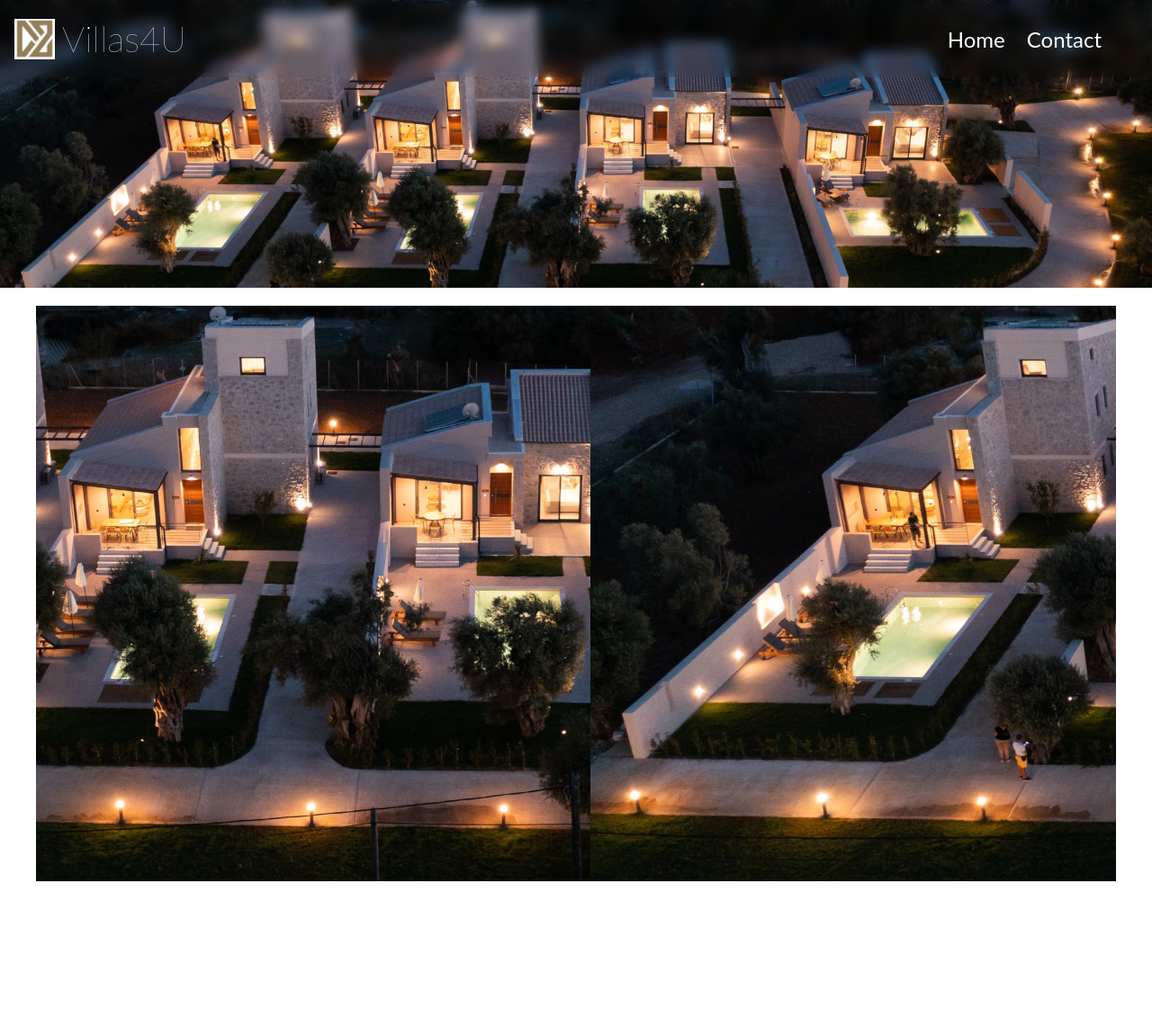
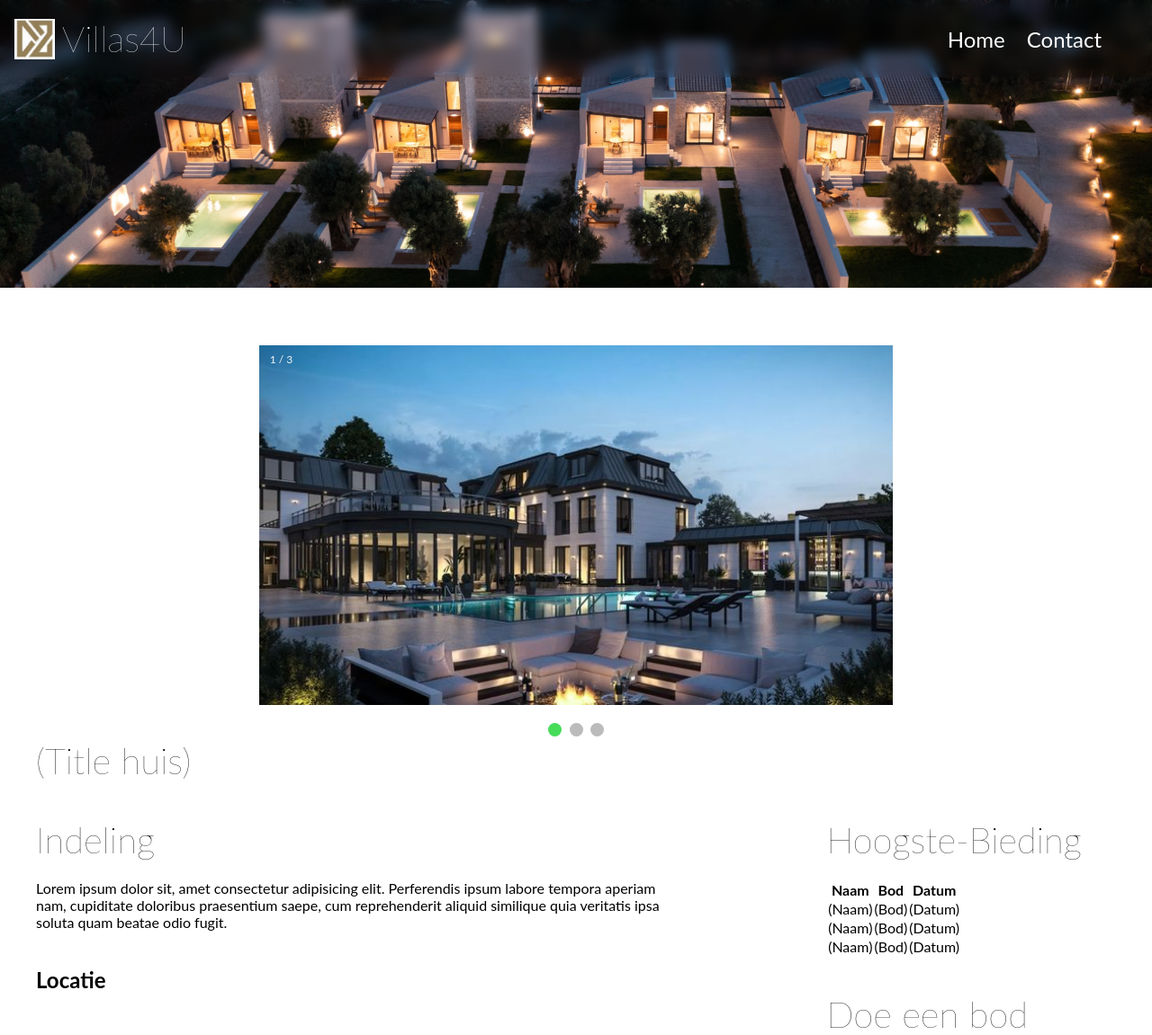
Before and after one commit to romanized/Villa-Te-Koop, a PHP site: page /HTML/view.html in a window 1280 px wide. Shown: the top 1151 px of the page at 90% size. Run offline with PHP 8.4, Linux system fonts and the light colour scheme; grey boxes are pictures that could not be loaded.

Commit message:
Snelle fix aan slideshow op view pagina

```diff
--- a/CSS/view.css
+++ b/CSS/view.css
@@ -5,108 +5,94 @@
 }
 
 /* Slide Show Start */
-
-.slider-frame {
-  overflow: hidden;
-  height: 800px;
-  width: 1200px;
-  margin: 20px auto;
+.mySlides {
+  display: none;
 }
 
-@-webkit-keyframes slide_animation {
-  0% {
-    left: 0px;
+img {
+  vertical-align: middle;
+  max-width: 100%;
+  height: 400px;
 }
-  10% {
-    left: 0px;
+
+.slideshow-container {
+  display: flex;
+  justify-content: center;
+  max-width: 100vw;
+  position: relative;
+  margin-top: 5%;
 }
-  20% {
-    left: 1200px;
+
+.prev,
+.next {
+  cursor: pointer;
+  position: absolute;
+  top: 50%;
+  width: auto;
+  padding: 16px;
+  margin-top: -22px;
+  color: white;
+  font-weight: bold;
+  font-size: 18px;
+  transition: 0.6s ease;
+  border-radius: 0 3px 3px 0;
+  user-select: none;
 }
-  30% {
-    left: 1200px;
+
+.next {
+  right: 0;
+  border-radius: 3px 0 0 3px;
 }
-  40% {
-    left: 2400px;
+
+.prev:hover,
+.next:hover {
+  background-color: rgba(0, 0, 0, 0.8);
 }
-  50% {
-    left: 2400px;
+
+.numbertext {
+  color: #f2f2f2;
+  font-size: 12px;
+  padding: 8px 12px;
+  position: absolute;
+  top: 0;
 }
-  60% {
-    left: 1200px;
+
+.dot {
+  cursor: pointer;
+  height: 15px;
+  width: 15px;
+  margin: 0 2px;
+  background-color: #bbb;
+  border-radius: 50%;
+  display: inline-block;
+  transition: background-color 0.6s ease;
 }
-  70% {
-    left: 1200px;
+
+.active,
+.dot:hover {
+  background-color: #46dc5a;
 }
-  80% {
-    left: 0px;
+
+.fade {
+  animation-name: fade;
+  animation-duration: 1.5s;
 }
-  90% {
-    left: 0px;
+
+@keyframes fade {
+  from {
+    opacity: 0.4;
   }
-  100% {
-    left: 0px;
+  to {
+    opacity: 1;
   }
 }
 
-@keyframes slide_animation {
-  0% {
-    left: 0px;
+@media only screen and (max-width: 300px) {
+  .prev,
+  .next,
+  .text {
+    font-size: 11px;
   }
-  10% {
-    left: 0px;
-  }
-  20% {
-    left: 1200px;
-  }
-  30% {
-    left: 1200px;
-  }
-  40% {
-    left: 2400px;
-  }
-  50% {
-    left: 2400px;
-  }
-  60% {
-    left: 1200px;
-  }
-  70% {
-    left: 1200px;
-  }
-  80% {
-    left: 0px;
-  }
-  90% {
-    left: 0px;
-  }
-  100% {
-    left: 0px;
-  }
-}
-
-.slide-images {
-  width: 3600px;
-  height: 800px;
-  margin: 0 0 0 -2400px;
-  position: relative;
-  -webkit-animation-name: slide_animation;
-  -webkit-animation-duration: 20s;
-  -webkit-animation-iteration-count: infinite;
-  -webkit-animation-direction: alternate;
-  -webkit-animation-play-state: running;
-  animation-name: slide_animation;
-  animation-duration: 20s;
-  animation-iteration-count: infinite;
-  animation-direction: alternate;
-  animation-play-state: running;
-}
-
-.img-container {
-  height: 800px;
-  width: 1200px;
-  position: relative;
-  float: left;
 }
 
 /* Slide Show End */
--- a/HTML/view.html
+++ b/HTML/view.html
@@ -21,26 +21,33 @@
                 <span>Villas4U</span>
             </div>
             <div class="nav-links">
-                <a href="#">Home</a>
-                <a href="#">Contact</a>
+                <a href="./index.html">Home</a>
+                <a href="./contact.html">Contact</a>
                 <!-- <a href="#">Admin</a> -->
             </div>
         </nav>
     </header>
     <main>
-        <section class="slider-frame">
-            <div class="slide-images">
-                <div class="img-container">
-                    <img src="../MEDIA/header.jpeg" alt="">
-                </div>
-                <div class="img-container">
-                    <img src="../MEDIA/header.jpeg" alt="">
-                </div>
-                <div class="img-container">
-                    <img src="../MEDIA/header.jpeg" alt="">
-                </div>
+        <div class="slideshow-container">
+            <div class="mySlides fade">
+               <div class="numbertext">1 / 3</div>
+               <img src="../MEDIA/slideshow1.jpg" />
             </div>
-        </section>
+            <div class="mySlides fade">
+               <div class="numbertext">2 / 3</div>
+               <img src="../MEDIA/slideshow2.jpg" />
+            </div>
+            <div class="mySlides fade">
+               <div class="numbertext">3 / 3</div>
+               <img src="../MEDIA/slideshow3.jpg" />
+            </div>
+         </div>
+         <br />
+         <div style="text-align: center">
+            <span class="dot" onclick="currentSlide(1)"></span>
+            <span class="dot" onclick="currentSlide(2)"></span>
+            <span class="dot" onclick="currentSlide(3)"></span>
+         </div>
         <div class="Title">
             <span>(Title huis)</span>
         </div>
@@ -70,6 +77,16 @@
                             <th>Datum</th>
                         </thead>
                         <tbody>
+                            <tr>
+                                <td>(Naam)</td>
+                                <td>(Bod)</td>
+                                <td>(Datum)</td>
+                            </tr>
+                            <tr>
+                                <td>(Naam)</td>
+                                <td>(Bod)</td>
+                                <td>(Datum)</td>
+                            </tr>
                             <tr>
                                 <td>(Naam)</td>
                                 <td>(Bod)</td>
@@ -181,5 +198,5 @@
 
     </footer>
 </body>
-
+<script src="../JS/SlideShow.js"></script>
 </html>
--- /dev/null
+++ b/JS/SlideShow.js
@@ -0,0 +1,26 @@
+let slideIndex = 1;
+showSlides(slideIndex);
+
+function currentSlide(n) {
+  showSlides((slideIndex = n));
+}
+
+function showSlides(n) {
+  let i;
+  let slides = document.getElementsByClassName("mySlides");
+  let dots = document.getElementsByClassName("dot");
+  if (n > slides.length) {
+    slideIndex = 1;
+  }
+  if (n < 1) {
+    slideIndex = slides.length;
+  }
+  for (i = 0; i < slides.length; i++) {
+    slides[i].style.display = "none";
+  }
+  for (i = 0; i < dots.length; i++) {
+    dots[i].className = dots[i].className.replace(" active", "");
+  }
+  slides[slideIndex - 1].style.display = "block";
+  dots[slideIndex - 1].className += " active";
+}
```
Lines whose indentation alone changed are shown as unchanged.
